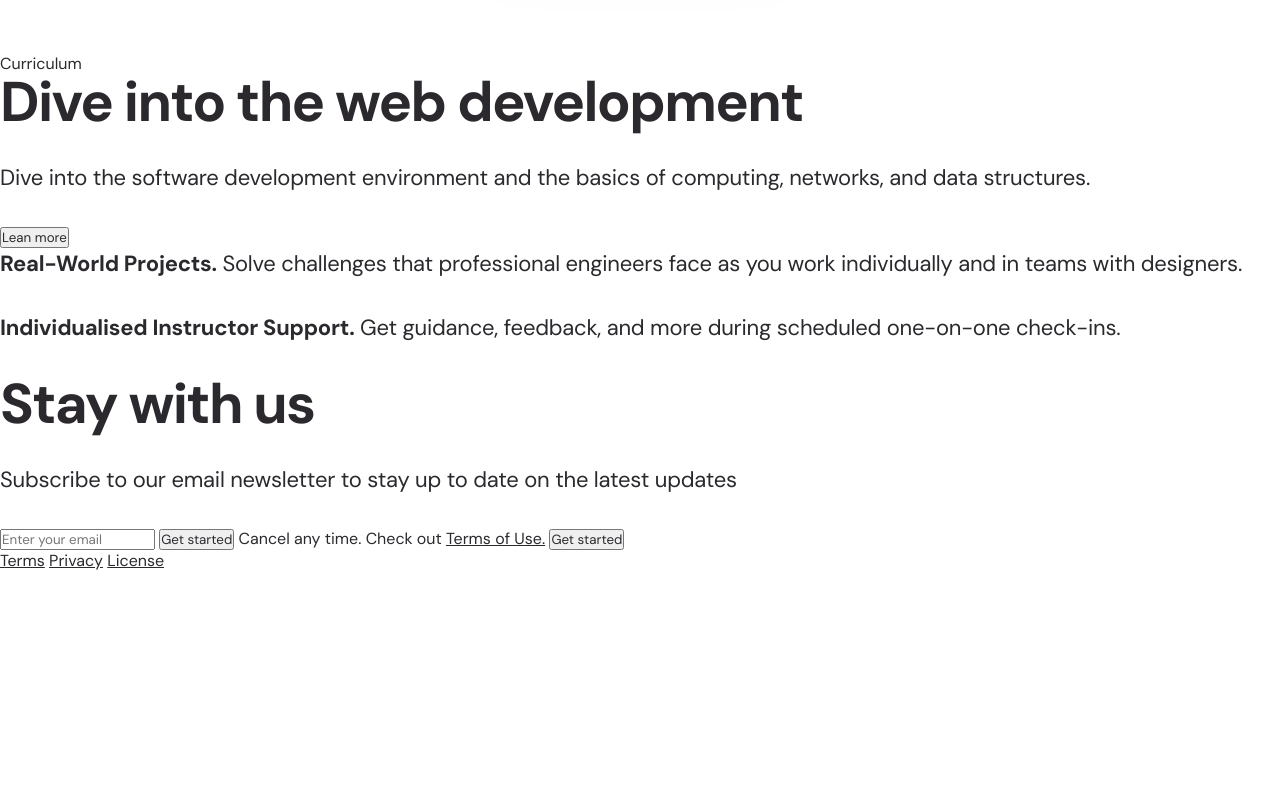
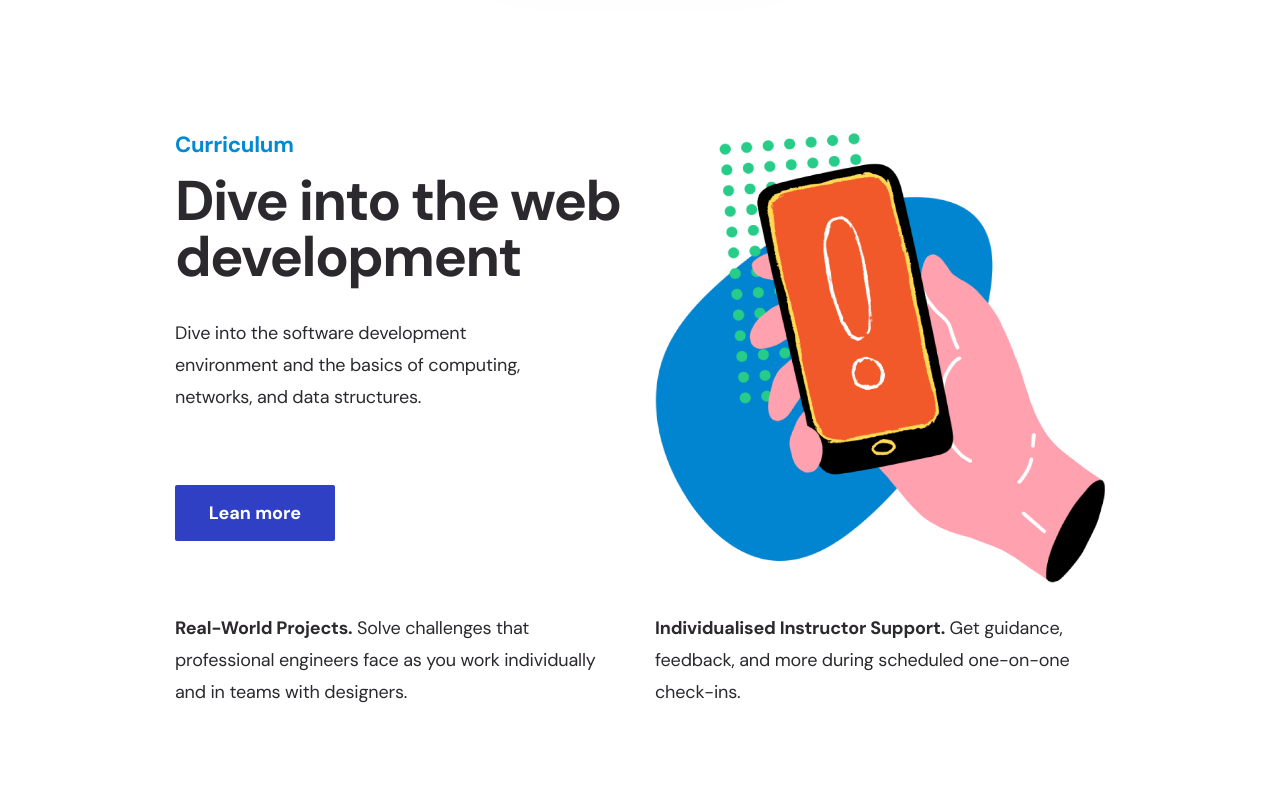
Before and after one commit to HamBP/css-study, a plain HTML site: page final/index.html in a window 1280 px wide. Shown: the part 1720-2520 px from the top of the page. Before the commit the page ends 2291 px from the top, so only its background shows below. Drawn offline with Linux system fonts and the light colour scheme.

Commit message:
complete web version

```diff
--- a/final/index.html
+++ b/final/index.html
@@ -58,7 +58,7 @@
   </div>
 
   <!-- program -->
-  <div class="program container">
+  <div class="program">
     <span class="mb-16">Program</span>
     <h2 class="text-center">
       Frontend Dev.<br/>
@@ -68,51 +68,95 @@
       Your best course for career transformation in front-end developement. This <br/>
       full-time bootcamp features expert instruction, one-on-one career coaching, <br/>
       and connections to top employers to get you hired.</p>
-    <div class="row flex-row">
+    <div class="container">
+      <div class="row">
+        <div class="col-4">
           <div class="card text-center card-side">
             <span class="ft-campus"></span>
             Full-Time On Campus
           </div>
+        </div>
+        <div class="col-4">
           <div class="card text-center card-center">
             <span class="ft-remote"></span>
             Full-Time Remote
           </div>
+        </div>
+        <div class="col-4">
           <div class="card text-center card-side">
             <span class="pt-flex"></span>
             Part-Time Flex
             </div>
         </div>
       </div>
+    </div>
+
+  </div>
 
   <!-- curriculum -->
   <div class="curriculum">
-    <span>Curriculum</span>
-    <h2>Dive into the web development</h2>
-    <p>Dive into the software development environment and the basics of computing, networks, and data structures.</p>
-    <button>Lean more</button>
+    <div class="container">
+      <div class="row">
+        <div class="col-6">
+          <span class="mb-16">Curriculum</span>
+            <h2>
+              Dive into the web <br/>
+              development
+            </h2>
+            <p class="mb-72">
+              Dive into the software development <br/>
+              environment and the basics of computing, <br/>
+              networks, and data structures.
+            </p>
+            <button class="btn btn-blue">Lean more</button>
+        </div>
+
+        <div class="col-6">
+          <img src="./assets/img-curriculum.png" alt="">
+
+        </div>
+      </div>
+
+      <div class="row">
+        <div class="col-6">
           <p>
             <strong>Real-World Projects.</strong> Solve challenges that professional engineers face as you work individually and in teams with designers.
           </p>
+        </div>
+        <div class="col-6">
           <p>
             <strong>Individualised Instructor Support.</strong> Get guidance, feedback, and more during scheduled one-on-one check-ins.
           </p>
         </div>
+      </div>
+    </div>
+  </div>
 
   <!-- subscription -->
-  <div class="subcription">
+  <div class="subscription">
+    <div class="container">
+      <div class="row">
+        <div class="col-4">
+          <span class="img-banner"></span>
+        </div>
+        <div class="col-1"></div>
+        <div class="col-7 col-center">
           <h2>Stay with us</h2>
           <p>Subscribe to our email newsletter to stay up to date on the latest updates</p>
-    <input type="text" placeholder="Enter your email">
-    <button>Get started</button>
+          <input class="input-email" type="text" placeholder="Enter your email">
+          <button class="btn btn-blue">Get started</button>
           <span>Cancel any time. Check out <a href="">Terms of Use.</a></span>
-    <button>Get started</button>
+        </div>
+      </div>
+    </div>
+
   </div>
 
   <!-- footer -->
-  <footer>
-    <a href="">Terms</a>
-    <a href="">Privacy</a>
-    <a href="">License</a>
+  <footer class="container">
+    <a href="" class="mr-16">Terms</a>
+    <a href="" class="mr-16">Privacy</a>
+    <a href="" class="mr-16">License</a>
   </footer>
 </body>
 </html>
--- a/final/style.css
+++ b/final/style.css
@@ -4,6 +4,12 @@
   padding: 0;
   font-family: DM Sans;
   color: #2B292D;
+}
+
+/* bootstrap */
+
+.container {
+  max-width: 960px;
 }
 
 /* text */
@@ -64,8 +70,10 @@ p {
   display: inline-block;
   width: 160px;
   height: 56px;
-  border: 0;
+  border: none;
   border-radius: 2px;
+  font-size: 18px;
+  font-weight: bold;
 }
 
 .btn-white {
@@ -113,17 +121,11 @@ p {
 }
 
 .program .card {
-  width: 290px;
   height: 300px;
   border-radius: 8px;
   padding: 24px 0 32px 0;
   font-weight: bold;
   font-size: 20px;
-}
-
-.flex-row {
-  display: flex;
-  justify-content: space-between;
 }
 
 .card-center {
@@ -164,3 +166,91 @@ p {
 .pt-flex {
   background-image: url('./assets/img-parttime-flex.png');
 }
+
+/* curriculum */
+
+.curriculum {
+  padding: 80px 0 96px 0;
+}
+
+.curriculum span {
+  display: block;
+  color: #0189D1;
+  font-size: 22px;
+  font-weight: bold;
+  line-height: 24px;
+  letter-spacing: -0.01em;
+}
+
+.curriculum .btn {
+  margin-bottom: 66px;
+}
+
+.curriculum img {
+  width: 450px;
+  height: 450px;
+  margin-bottom: 24px;
+}
+
+.curriculum p {
+  font-size: 18px;
+}
+
+/* subscription */
+
+.subscription {
+  padding: 80px 0;
+  background-color: #F2F8FA;
+}
+
+.img-banner {
+  display: block;
+  width: auto;
+  height: 300px;
+  background-image: url('./assets/img-banner.png');
+  background-size: contain;
+  background-position: center center;
+  background-repeat: no-repeat;
+}
+
+.col-center {
+  margin: auto 0;
+}
+
+.input-email {
+  display: inline-block;
+  height: 56px;
+  width: 360px;
+  padding: 16px;
+  font-size: 18px;
+  border: none;
+  margin-bottom: 4px;
+}
+
+.input-email::placeholder {
+  color: #7B7B7E;
+}
+
+.subscription span {
+  font-size: 14px;
+  line-height: 24px;
+  color: #7B7B7E;
+}
+
+.subscription a {
+  color: #3040C4;
+}
+
+/* footer */
+
+footer {
+  padding: 16px 0;
+}
+
+footer a {
+  text-decoration: none;
+  font-size: 14px;
+  letter-spacing: -0.01em;
+  line-height: 24px;
+  color: #807F81;
+}
```
Lines whose indentation alone changed are shown as unchanged.
